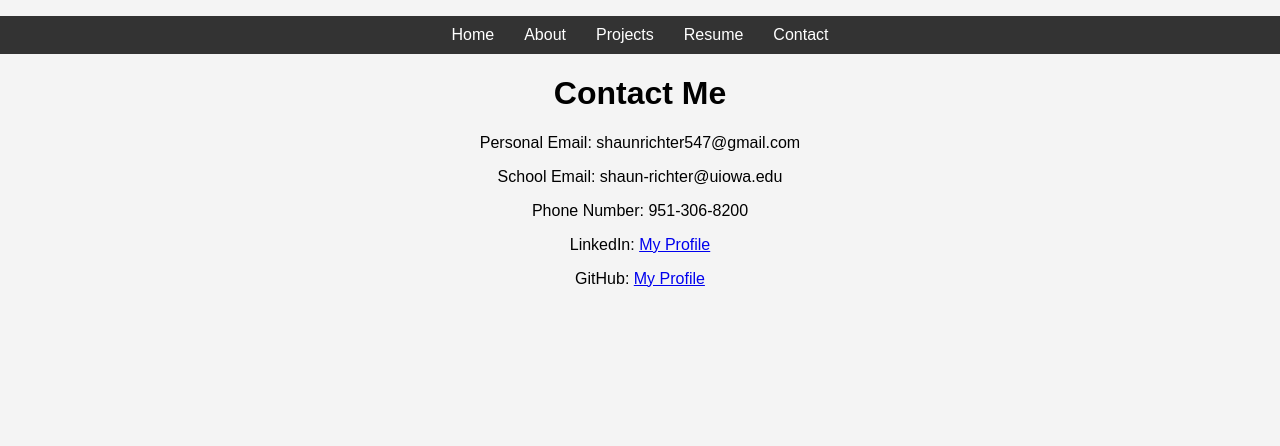
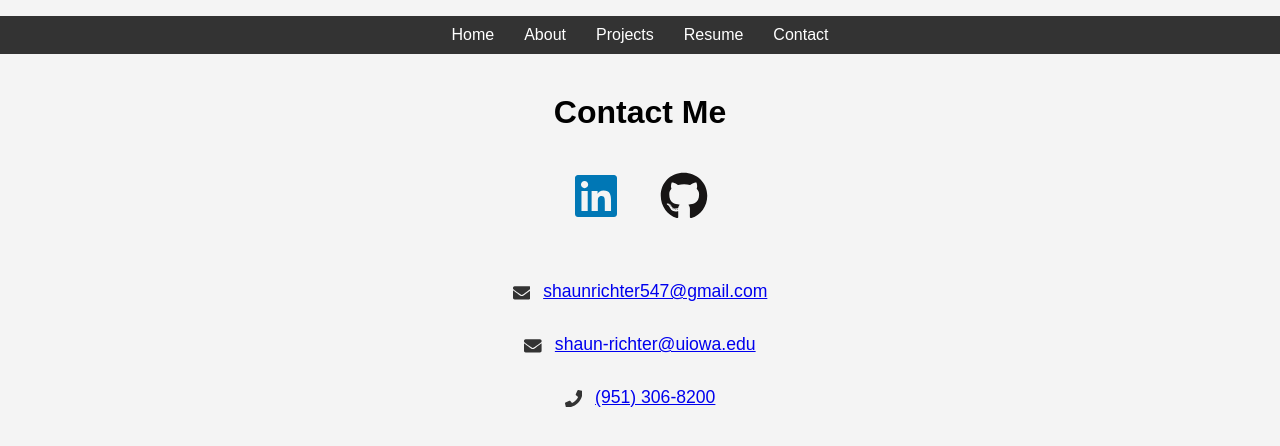
Before and after one commit to ShaunRichter/Personal-Website, a React (Create React App) app: page /contact in a window 1280 px wide. Shown: the top 446 px of the page. Built offline with nearby package versions, Linux system fonts and the light colour scheme.

Commit message:
Use icons for contact page

```diff
--- a/package.json
+++ b/package.json
@@ -10,6 +10,7 @@
     "pdfjs-dist": "^5.3.31",
     "react": "^19.0.0",
     "react-dom": "^19.0.0",
+    "react-icons": "^5.5.0",
     "react-pdf": "^10.0.1",
     "react-router-dom": "^7.2.0",
     "react-scripts": "5.0.1",
--- a/src/pages/Contact.js
+++ b/src/pages/Contact.js
@@ -1,14 +1,46 @@
 import React from "react";
+import { FaLinkedin, FaGithub, FaEnvelope, FaPhone } from "react-icons/fa";
+import "../styles/Contact.css";
 
 const Contact = () => {
   return (
-    <div>
+    <div className="contact-container">
       <h1>Contact Me</h1>
-      <p>Personal Email: shaunrichter547@gmail.com</p>
-      <p>School Email: shaun-richter@uiowa.edu</p>
-      <p>Phone Number: 951-306-8200</p>
-      <p>LinkedIn: <a href="https://www.linkedin.com/in/shaun-richter-a90b412b6/" target="_blank" rel="noreferrer">My Profile</a></p>
-      <p>GitHub: <a href="https://github.com/ShaunRichter" target="_blank" rel="noreferrer">My Profile</a></p>
+      <div className="icon-row">
+        <a
+          href="https://www.linkedin.com/in/shaun-richter-a90b412b6/"
+          target="_blank"
+          rel="noreferrer"
+        >
+          <FaLinkedin className="contact-icon linkedin" />
+        </a>
+
+        <a
+          href="https://github.com/ShaunRichter"
+          target="_blank"
+          rel="noreferrer"
+        >
+          <FaGithub className="contact-icon github" />
+        </a>
+      </div>
+      <div className="contact-details">
+        <p>
+          <FaEnvelope className="detail-icon" />{" "}
+          <a href="mailto:shaunrichter547@gmail.com">
+            shaunrichter547@gmail.com
+          </a>
+        </p>
+        <p>
+          <FaEnvelope className="detail-icon" />{" "}
+          <a href="mailto:shaun-richter@uiowa.edu">
+            shaun-richter@uiowa.edu
+          </a>
+        </p>
+        <p>
+          <FaPhone className="detail-icon" />{" "}
+          <a href="tel:9513068200">(951) 306-8200</a>
+        </p>
+      </div>
     </div>
   );
 };
--- /dev/null
+++ b/src/styles/Contact.css
@@ -0,0 +1,38 @@
+.contact-container {
+  text-align: center;
+  margin-top: 40px;
+}
+
+.icon-row {
+  margin-bottom: 30px;
+}
+
+.contact-icon {
+  font-size: 48px;
+  margin: 20px;
+  transition: transform 0.2s ease;
+  cursor: pointer;
+}
+
+.contact-icon.linkedin {
+  color: #0077b5;
+}
+
+.contact-icon.github {
+  color: #171515;
+}
+
+.contact-icon:hover {
+  transform: scale(1.2);
+}
+
+.contact-details {
+  font-size: 1.1rem;
+  line-height: 2;
+}
+
+.detail-icon {
+  margin-right: 8px;
+  color: #333;
+  vertical-align: middle;
+}
```
Also changed, not shown: 1 other file (tests, documents, lock files or other folders).
